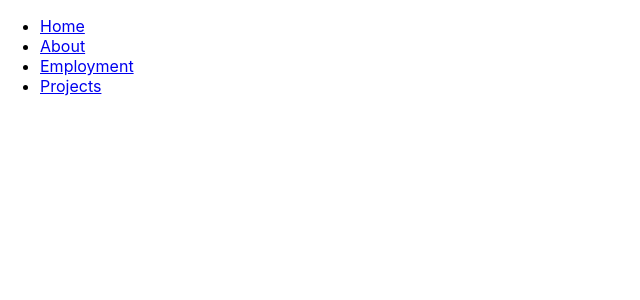
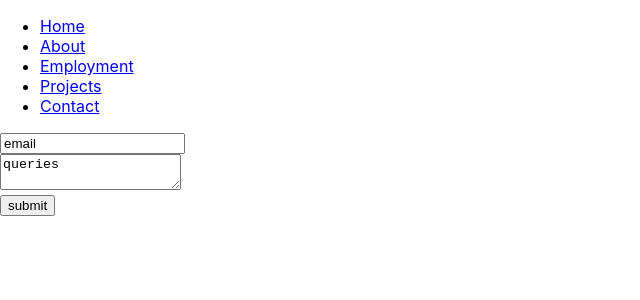
Before and after one commit to kaelaclement/digital-portfolio-challenge, a React (Create React App) app: page /contact in a window 1280 px wide. Shown: the top 300 px of the page, without its empty margins (0-640 px from the left). Built offline with nearby package versions, Linux system fonts and the light colour scheme.

Commit message:
add contact page

```diff
--- a/src/App.js
+++ b/src/App.js
@@ -7,6 +7,7 @@ import Home from './components/Home';
 import Navbar from './components/Navbar';
 import Employment from './components/Employment';
 import Projects from './components/Projects';
+import Contact from './components/Contact';
 
 const App = () => {
   return (
@@ -18,6 +19,7 @@ const App = () => {
         <Route path='/about' component={About} />
         <Route path='/employment' component={Employment} />
         <Route path='/projects' component={Projects} />
+        <Route path='/contact' component={Contact} />
       </Switch>
     </div>
   );
--- /dev/null
+++ b/src/components/Contact.js
@@ -0,0 +1,17 @@
+import React from 'react';
+
+const Contact = () => {
+	return (
+		<div>
+			<form>
+				<input type='text' value='email' />
+				<br />
+				<textarea value='queries' />
+				<br />
+				<input type='button' value='submit' />
+			</form>
+		</div>
+	)
+}
+
+export default Contact;
--- a/src/components/Navbar.js
+++ b/src/components/Navbar.js
@@ -9,6 +9,7 @@ const Navbar = () => {
 				<li><Link to='/about'>About</Link></li>
 				<li><Link to='/employment'>Employment</Link></li>
 				<li><Link to='/projects'>Projects</Link></li>
+				<li><Link to='/contact'>Contact</Link></li>
 			</ul>
 		</div>
 	)
--- a/src/components/Projects.js
+++ b/src/components/Projects.js
@@ -3,7 +3,7 @@ import React from 'react';
 const Projects = () => {
 	return (
 		<div>
-			<hi>Projects</hi>
+			<h1>Projects</h1>
 			<ul>
 				<li>Think It Over</li>
 				<li>How To Veg</li>
```
